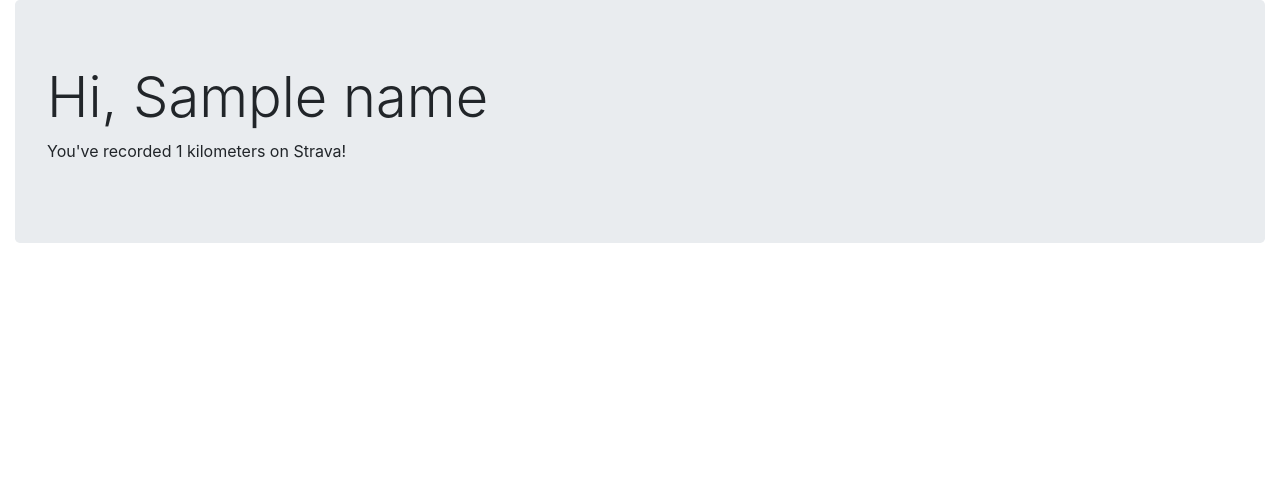
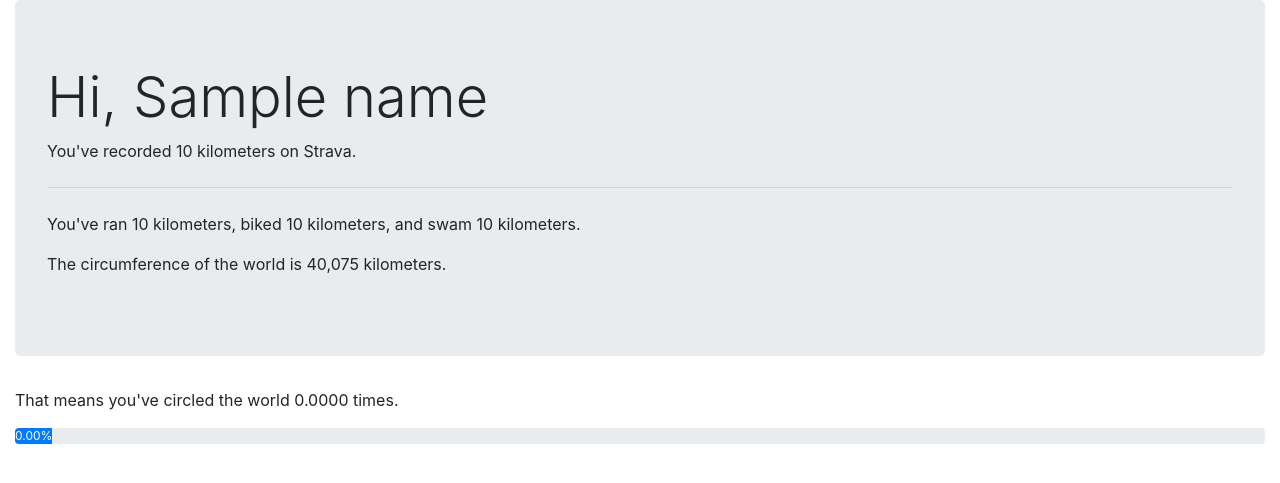
Before and after one commit to zhangyt3/times-around-the-world, a Flask app: template templates/calculate.html in a window 1280 px wide. Shown: the top 483 px of the page. Run offline with Flask 2, Linux system fonts and the light colour scheme; the template is opened without the code that fills it: most values are stand-ins (such as "Sample title", 1, 10 or a date in 2020); some libraries are stand-ins or nearby versions.

Commit message:
Render a simple times around earth page

```diff
--- a/app.py
+++ b/app.py
@@ -10,6 +10,9 @@ app.config["CLIENT_ID"] = os.environ.get("CLIENT_ID")
 app.config["CLIENT_SECRET"] = os.environ.get("CLIENT_SECRET")
 app.config["REFRESH_TOKEN"] = os.environ.get("REFRESH_TOKEN")
 
+strava_endpoint = "https://www.strava.com/api/v3"
+world_circumference = 40075
+
 
 @app.route("/")
 def index():
@@ -20,8 +23,32 @@ def index():
 def calculate():
     authcode = request.args.get("code")
     athlete, access_token = get_access_token(authcode)
+
+    data = get_athlete_data(athlete["id"], access_token)
+    distance_ran = int(data["all_run_totals"]["distance"]) // 1000
+    distance_biked = int(data["all_ride_totals"]["distance"]) // 1000
+    distance_swam = int(data["all_swim_totals"]["distance"]) // 1000
+    distance_total = sum([distance_ran, distance_biked, distance_swam])
+    times_around_world = distance_total / world_circumference
+
     name = f"{athlete['firstname']} {athlete['lastname']}"
-    return render_template("calculate.html", name=name)
+    return render_template(
+        "calculate.html",
+        name=name,
+        distance_total=distance_total,
+        distance_ran=distance_ran,
+        distance_biked=distance_biked,
+        distance_swam=distance_swam,
+        times_around_world=times_around_world
+    )
+
+
+def get_athlete_data(athlete_id, access_token):
+    r = requests.get(get_strava_athlete_stats_endpoint(athlete_id), headers={
+        "Authorization": f"Bearer {access_token}"
+    })
+    parsed = json.loads(r.content)
+    return parsed
 
 
 def get_access_token(authcode):
@@ -38,6 +65,10 @@ def get_access_token(authcode):
     return athlete, access_token
 
 
+def get_strava_athlete_stats_endpoint(athlete_id):
+    return f"{strava_endpoint}/athletes/{athlete_id}/stats"
+
+
 def get_strava_oauth_link(redirect_uri):
     return f"https://www.strava.com/oauth/authorize?client_id={app.config['CLIENT_ID']}&response_type=code&redirect_uri={redirect_uri}&approval_prompt=force&scope=read,activity:read_all"
 
--- a/templates/calculate.html
+++ b/templates/calculate.html
@@ -3,7 +3,38 @@
   <div class="col">
     <div class="jumbotron">
       <h1 class="display-4">Hi, {{name}}</h1>
-      <p>You've recorded {{total_distance}} kilometers on Strava!</p>
+      <p>You've recorded {{distance_total}} kilometers on Strava.</p>
+      <hr class="my-4" />
+      <p>
+        You've ran {{distance_ran}} kilometers, biked {{distance_biked}}
+        kilometers, and swam {{distance_swam}} kilometers.
+      </p>
+      <p>The circumference of the world is 40,075 kilometers.</p>
+    </div>
+  </div>
+</div>
+<div class="row">
+  <div class="col">
+    <p>
+      That means you've circled the world {{'%0.4f' % times_around_world|float}}
+      times.
+    </p>
+  </div>
+</div>
+<div class="row">
+  <div class="col">
+    <div class="progress">
+      {% set percent_around_world = times_around_world * 100|float %}
+      <div
+        class="progress-bar"
+        role="progressbar"
+        style="width: {{percent_around_world}}%;"
+        aria-valuenow="{{percent_around_world}}"
+        aria-valuemin="0"
+        aria-valuemax="100"
+      >
+        {{ '%0.2f' % percent_around_world|float}}%
+      </div>
     </div>
   </div>
 </div>
```
